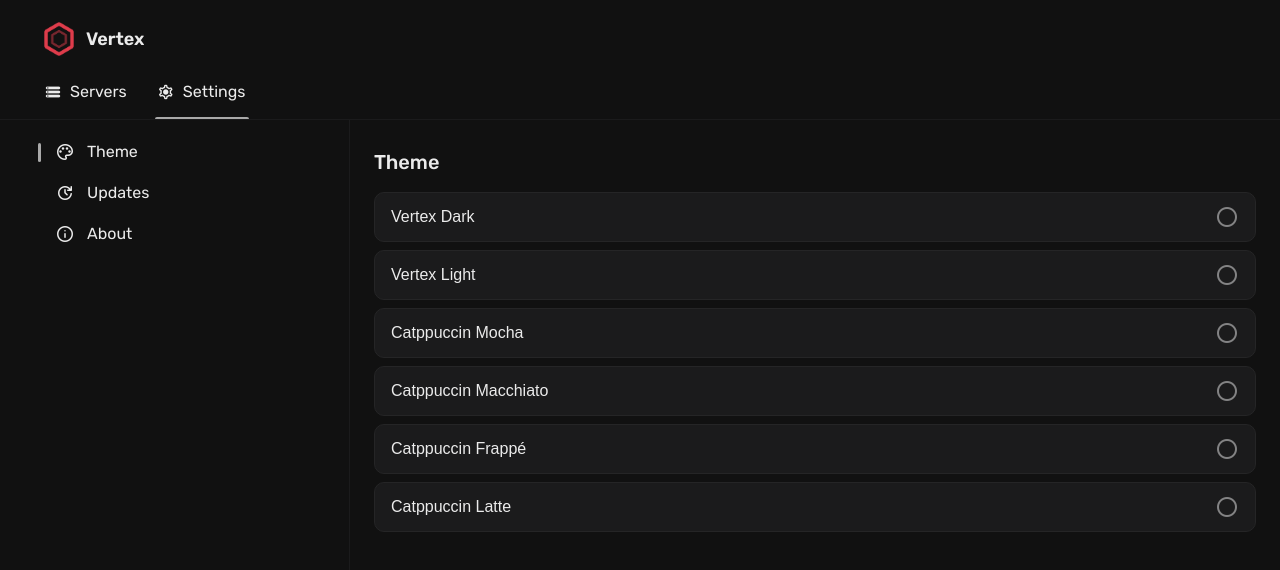
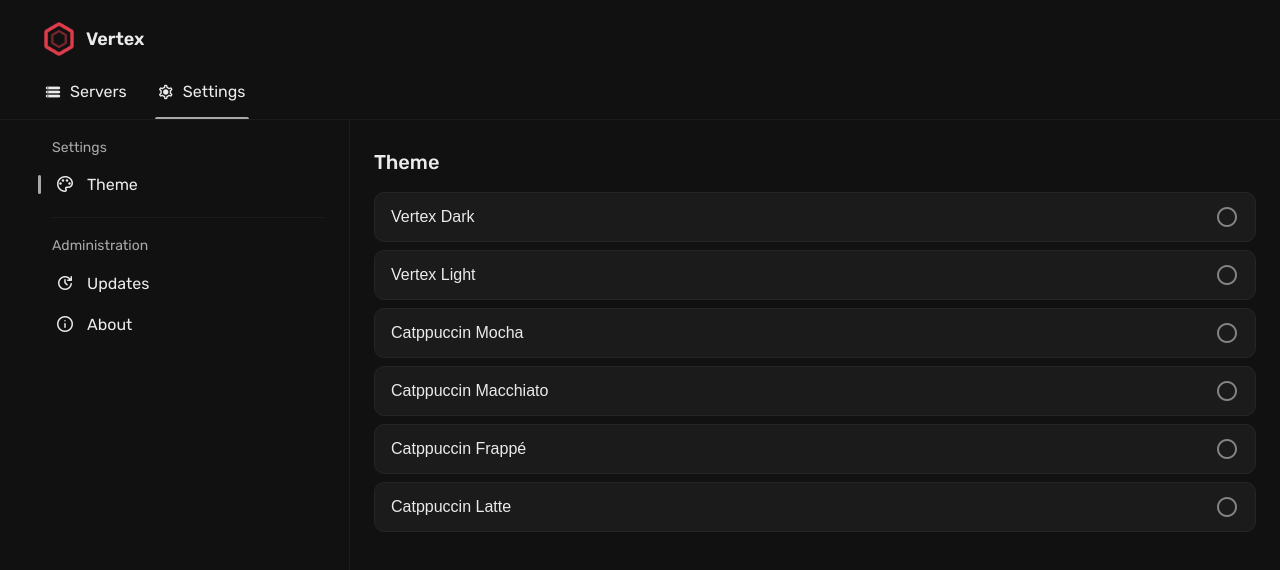
Before and after one commit to vertex-center/vertex, a React (Vite) app: page /#/settings/theme in a window 1280 px wide. Shown: the top 570 px of the page. Built offline with nearby package versions, Linux system fonts and the light colour scheme; what javascript-time-ago would draw is missing.

Commit message:
Separate Sidebar in sections
Signed-off-by: Quentin Guidée <quentin.guidee@gmail.com>

```diff
--- a/src/components/Sidebar/Sidebar.module.sass
+++ b/src/components/Sidebar/Sidebar.module.sass
@@ -1,4 +1,5 @@
 @use "../../styles/colors"
+@use "../../styles/fonts"
 @use "../../styles/dimensions"
 
 .navbar
@@ -49,3 +50,12 @@
     font-size: 20px
     width: 20px
     height: 20px
+
+.title
+    margin: 8px 12px
+    font-size: 14px
+    color: colors.$fg-secondary
+
+.separator
+    margin: 12px
+    border-bottom: 1px solid colors.$bg-secondary
--- a/src/components/Sidebar/Sidebar.tsx
+++ b/src/components/Sidebar/Sidebar.tsx
@@ -3,7 +3,16 @@ import { Horizontal } from "../Layouts/Layouts";
 import Symbol from "../Symbol/Symbol";
 import classNames from "classnames";
 import { NavLink } from "react-router-dom";
-import { HTMLProps } from "react";
+import { HTMLProps, PropsWithChildren } from "react";
+import { Text } from "../Text/Text";
+
+export function SidebarTitle({ children }: PropsWithChildren) {
+    return <Text className={styles.title}>{children}</Text>;
+}
+
+export function SidebarSeparator() {
+    return <div className={styles.separator} />;
+}
 
 type ItemProps = {
     to?: string;
--- a/src/pages/BayDetails/BayDetails.module.sass
+++ b/src/pages/BayDetails/BayDetails.module.sass
@@ -26,7 +26,3 @@
 
     & > *
         margin: 0 24px
-
-.separator
-    margin: 12px
-    border-bottom: 1px solid colors.$bg-secondary
--- a/src/pages/BayDetails/BayDetails.tsx
+++ b/src/pages/BayDetails/BayDetails.tsx
@@ -18,7 +18,11 @@ import {
 } from "../../backend/sse";
 import Spacer from "../../components/Spacer/Spacer";
 import Header from "../../components/Header/Header";
-import Sidebar, { SidebarItem } from "../../components/Sidebar/Sidebar";
+import Sidebar, {
+    SidebarItem,
+    SidebarSeparator,
+    SidebarTitle,
+} from "../../components/Sidebar/Sidebar";
 import Popup from "../../components/Popup/Popup";
 import { Text, Title } from "../../components/Text/Text";
 import Button from "../../components/Button/Button";
@@ -104,22 +108,12 @@ export default function BayDetails() {
                         symbol="home"
                         name="Home"
                     />
-                    <div className={styles.separator} />
+                    <SidebarSeparator />
+                    <SidebarTitle>Analyze</SidebarTitle>
                     <SidebarItem
                         to={`/bay/${uuid}/logs`}
                         symbol="terminal"
                         name="Logs"
-                    />
-                    {/* Uptime status is disabled for now */}
-                    {/*<SidebarItem*/}
-                    {/*    to={`/bay/${uuid}/status`}*/}
-                    {/*    symbol="vital_signs"*/}
-                    {/*    name="Status"*/}
-                    {/*/>*/}
-                    <SidebarItem
-                        to={`/bay/${uuid}/environment`}
-                        symbol="tune"
-                        name="Environment"
                     />
                     {instance?.use_docker && (
                         <SidebarItem
@@ -128,6 +122,19 @@ export default function BayDetails() {
                             name="Docker"
                         />
                     )}
+                    {/* Uptime status is disabled for now */}
+                    {/*<SidebarItem*/}
+                    {/*    to={`/bay/${uuid}/status`}*/}
+                    {/*    symbol="vital_signs"*/}
+                    {/*    name="Status"*/}
+                    {/*/>*/}
+                    <SidebarSeparator />
+                    <SidebarTitle>Manage</SidebarTitle>
+                    <SidebarItem
+                        to={`/bay/${uuid}/environment`}
+                        symbol="tune"
+                        name="Environment"
+                    />
                     {!instance?.use_docker && (
                         <SidebarItem
                             to={`/bay/${uuid}/dependencies`}
--- a/src/pages/Settings/Settings.tsx
+++ b/src/pages/Settings/Settings.tsx
@@ -1,5 +1,9 @@
 import { HeaderHome } from "../../components/Header/Header";
-import Sidebar, { SidebarItem } from "../../components/Sidebar/Sidebar";
+import Sidebar, {
+    SidebarItem,
+    SidebarSeparator,
+    SidebarTitle,
+} from "../../components/Sidebar/Sidebar";
 import { Horizontal } from "../../components/Layouts/Layouts";
 
 import styles from "./Settings.module.sass";
@@ -13,11 +17,14 @@ export default function Settings(props: Props) {
             <HeaderHome />
             <Horizontal className={styles.content}>
                 <Sidebar>
+                    <SidebarTitle>Settings</SidebarTitle>
                     <SidebarItem
                         to="/settings/theme"
                         symbol="palette"
                         name="Theme"
                     />
+                    <SidebarSeparator />
+                    <SidebarTitle>Administration</SidebarTitle>
                     <SidebarItem
                         to="/settings/updates"
                         symbol="update"
```
